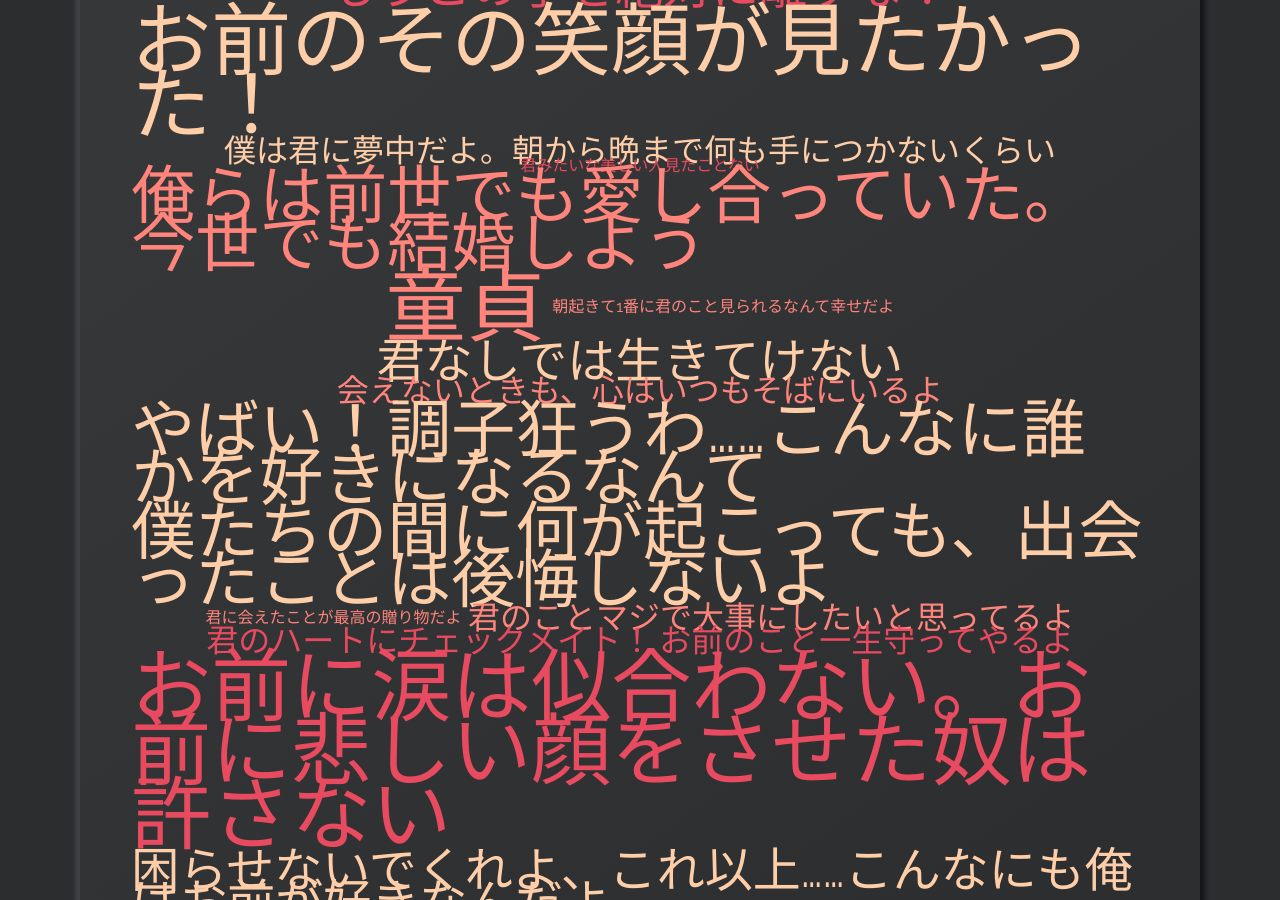
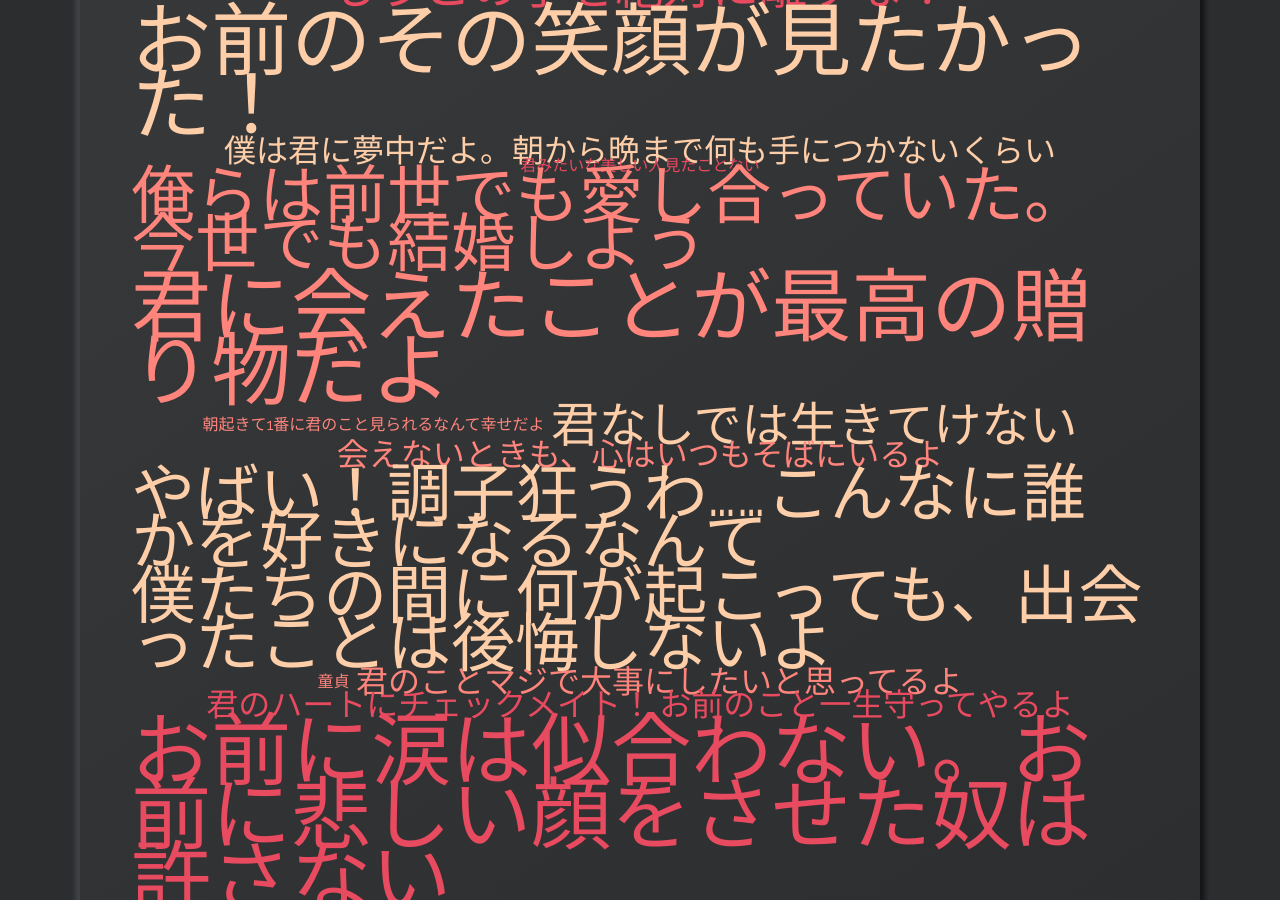
Before and after one commit to takagotch/o2830, a Jekyll site: the page built from index.html, in a window 1280 px wide and 900 px high, scrolled down 1655 px. Built offline with Jekyll 4.4.1, drawn with Linux system fonts in a browser that asks for light colours; part of the change alters nothing that is shown.

```diff
--- a/_data/skills-frameworks.yml
+++ b/_data/skills-frameworks.yml
@@ -5,7 +5,7 @@
 # - name: Framework
 #   weight: 5
 
-- name: 童貞
+- name: 君に会えたことが最高の贈り物だよ
   weight: 5
 
 - name: 世界でお前ほどキレイな人はいない
@@ -14,7 +14,7 @@
 - name: お前がいない世界なんて生きてる意味がない
   weight: 4
 
-- name: 君に会えたことが最高の贈り物だよ
+- name: 童貞
   weight: 1
 
 - name: 君のことマジで大事にしたいと思ってるよ
```
